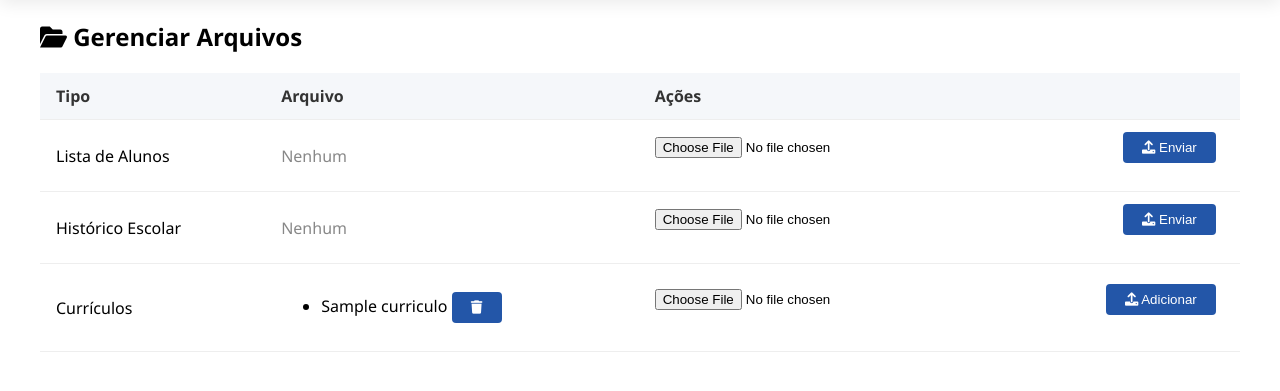
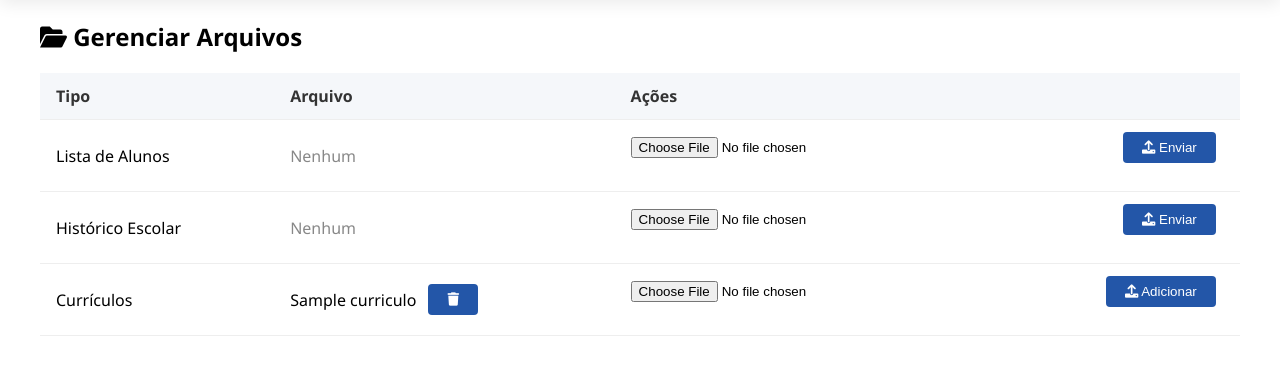
Before and after one commit to luccabcarvalho/Projeto-PRADIG-2025, a Django app: template sistemaDeAnaliseAcademicaUnirio/visualizacoes/templates/gerenciar_arquivos.html in a window 1280 px wide. Shown: the part 64-455 px from the top of the page. Run offline with Django 5.2, Linux system fonts and the light colour scheme; the template is opened without the code that fills it: most values are stand-ins (such as "Sample title", 1, 10 or a date in 2020).

Commit message:
corrigir visual da gerência de arquivos

```diff
--- a/sistemaDeAnaliseAcademicaUnirio/visualizacoes/templates/gerenciar_arquivos.html
+++ b/sistemaDeAnaliseAcademicaUnirio/visualizacoes/templates/gerenciar_arquivos.html
@@ -18,6 +18,17 @@
 }
 .file-table td .btn {
     margin-right: 0.5rem;
+}
+.file-table td ul {
+    list-style: none;
+    padding: 0;
+    margin: 0;
+}
+.file-table td ul li {
+    padding: 0.5rem 0;
+    display: flex;
+    align-items: center;
+    gap: 0.75rem;
 }
 .upload-form {
     display: flex;
```
